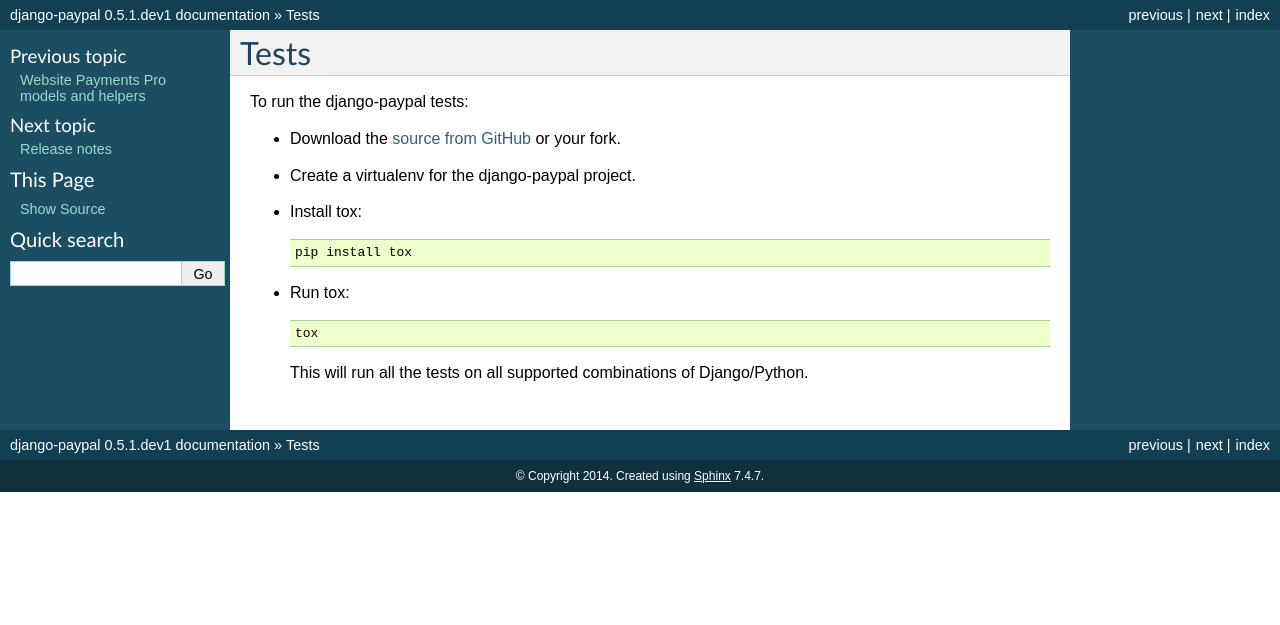
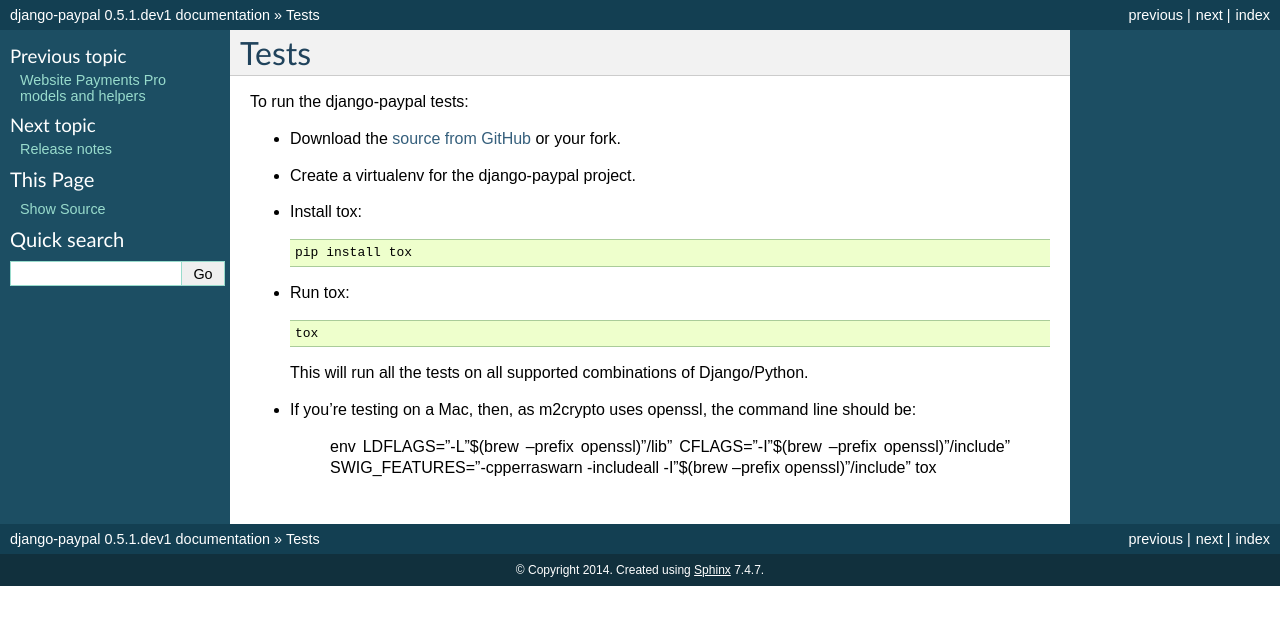
Before and after one commit to spookylukey/django-paypal, a Sphinx documentation site: the page built from docs/tests.rst, in a window 1280 px wide. Shown: the top 625 px of the page. Built offline with Sphinx 7.4.7, drawn with Linux system fonts in a browser that asks for light colours.

Commit message:
Instructions added for running tox on a Mac

```diff
--- a/docs/tests.rst
+++ b/docs/tests.rst
@@ -14,3 +14,10 @@ To run the django-paypal tests:
       tox
 
   This will run all the tests on all supported combinations of Django/Python.
+
+* If you're testing on a Mac, then, as m2crypto uses openssl, the command line should be:
+
+      env LDFLAGS="-L"$(brew --prefix openssl)"/lib" \
+      CFLAGS="-I"$(brew --prefix openssl)"/include" \
+      SWIG_FEATURES="-cpperraswarn -includeall -I"$(brew --prefix openssl)"/include" \
+      tox
```
